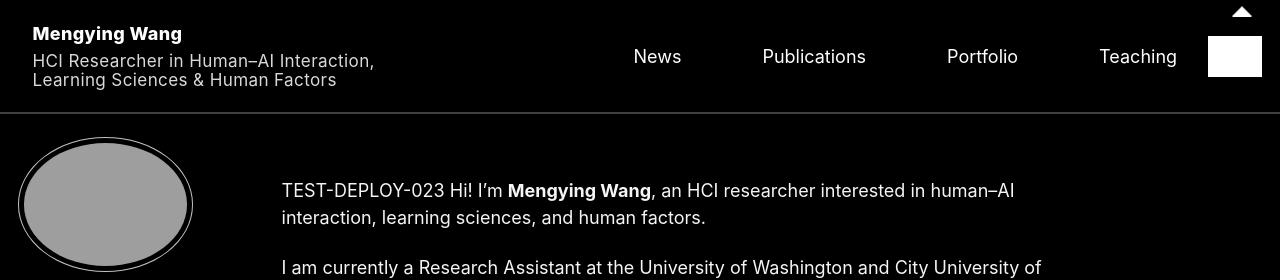
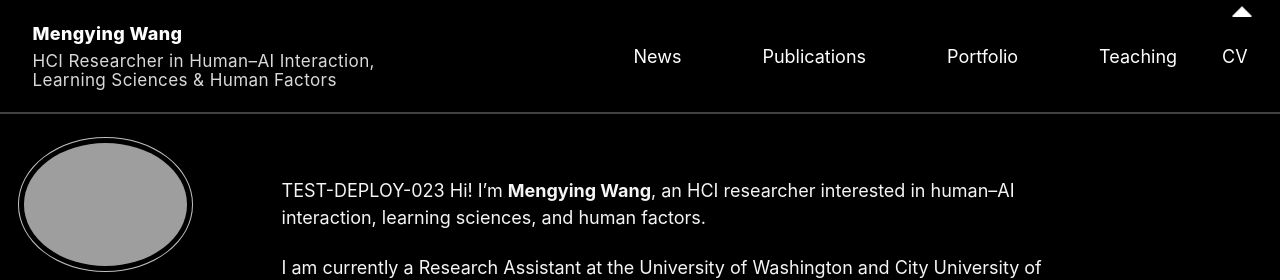
Before and after one commit to mengyingWWW/mengyingWWW.github.io, a Jekyll site: the page built from index.md, in a window 1280 px wide. Shown: the top 280 px of the page. Built offline with Jekyll 4.4.1, drawn with Linux system fonts in a browser that asks for light colours; a script bundle is joined from its source files by our own code; library files that are not in the unit come from our copies.

Commit message:
Update main.scss

```diff
--- a/assets/css/main.scss
+++ b/assets/css/main.scss
@@ -325,3 +325,36 @@ button[aria-label*="Toggle"] {
     box-shadow: none !important;
   }
 }
+/* ================================
+   FIX: Desktop nav shows white blocks / missing text
+   Force masthead nav to be transparent + white text
+   ================================ */
+.masthead,
+.masthead__inner-wrap,
+.masthead__menu,
+.greedy-nav,
+.greedy-nav .visible-links,
+.greedy-nav .hidden-links {
+  background: transparent !important;
+}
+
+/* remove the white rectangles drawn by menu items */
+.masthead__menu-item {
+  background: transparent !important;
+}
+
+/* force nav text to be visible (including Safari text fill) */
+.masthead a,
+.masthead a:visited,
+.greedy-nav a,
+.greedy-nav a:visited {
+  color: #ffffff !important;
+  -webkit-text-fill-color: #ffffff !important;
+  background: transparent !important;
+}
+
+/* keep hover behavior: bold only */
+.masthead a:hover,
+.greedy-nav a:hover {
+  font-weight: 700 !important;
+}
```
